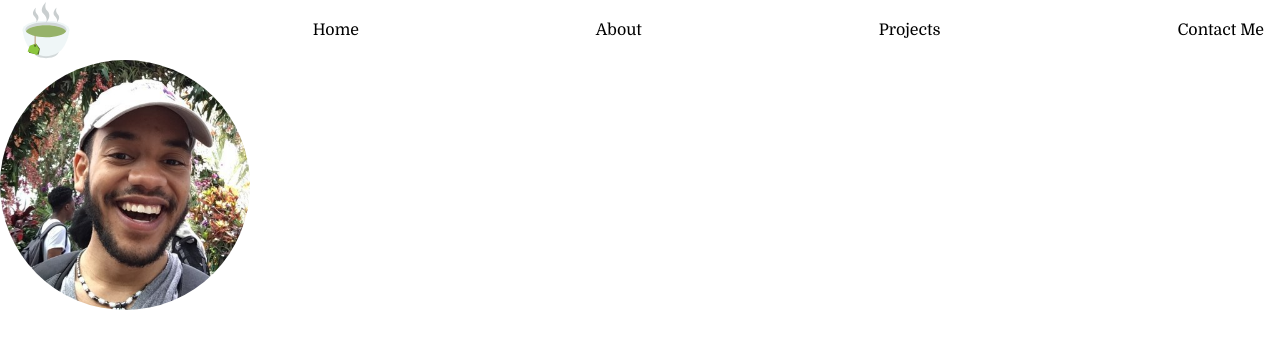
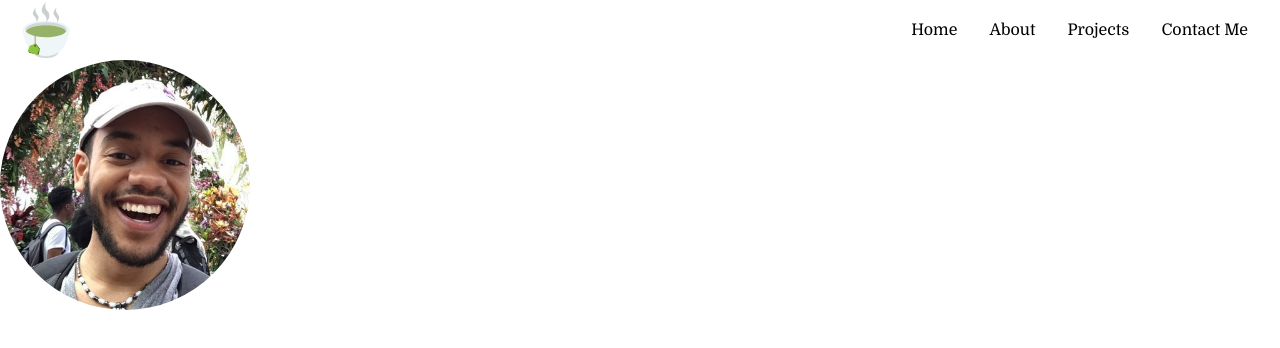
Before and after one commit to jonmejia/portfolio, a Next.js app: page / in a window 1280 px wide. Shown: the top 348 px of the page. Built offline with nearby package versions, Linux system fonts and the light colour scheme.

Commit message:
style: moved links in header into seperate div and added padding

```diff
--- a/src/components/shared/Header.tsx
+++ b/src/components/shared/Header.tsx
@@ -1,26 +1,34 @@
-'use client'
-import React from 'react';
-import Image from 'next/image';
-import { useRouter } from 'next/navigation';
+"use client";
+import React from "react";
+import Image from "next/image";
+import { useRouter } from "next/navigation";
 const Header = (): JSX.Element => {
-
   const router = useRouter();
   return (
-    <div className='flex justify-between items-center px-4'>
+    <div className="flex justify-between items-center px-4">
       <Image
-        onClick={() => router.push('/')}
-        src='/greentea.svg'
-        alt='green tea cup'
+        onClick={() => router.push("/")}
+        src="/greentea.svg"
+        alt="green tea cup"
         width={60}
         height={60}
       />
-      <span onClick={() => router.push('/')}>Home</span>
-      <span onClick={() => router.push('/About')}>About</span>
-      <span onClick={() => router.push('/Projects')}>Projects</span>
-      <span onClick={() => router.push('/Contact')}>Contact Me</span>
+      <div>
+        <span className="px-4" onClick={() => router.push("/")}>
+          Home
+        </span>
+        <span className="px-4" onClick={() => router.push("/About")}>
+          About
+        </span>
+        <span className="px-4" onClick={() => router.push("/Projects")}>
+          Projects
+        </span>
+        <span className="px-4" onClick={() => router.push("/Contact")}>
+          Contact Me
+        </span>
+      </div>
     </div>
   );
-
 };
 
 export default Header;
```
Also changed, not shown: src/app/page.tsx (+4 -3 lines).
